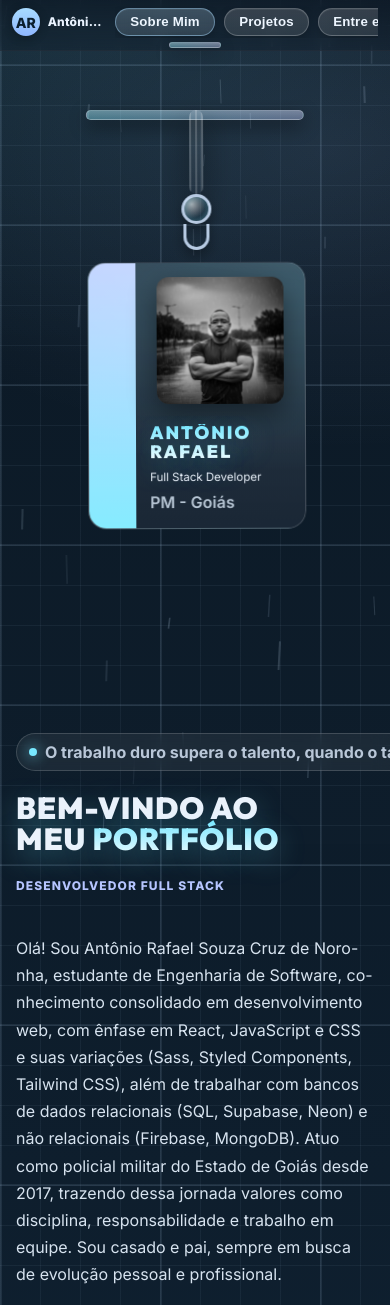
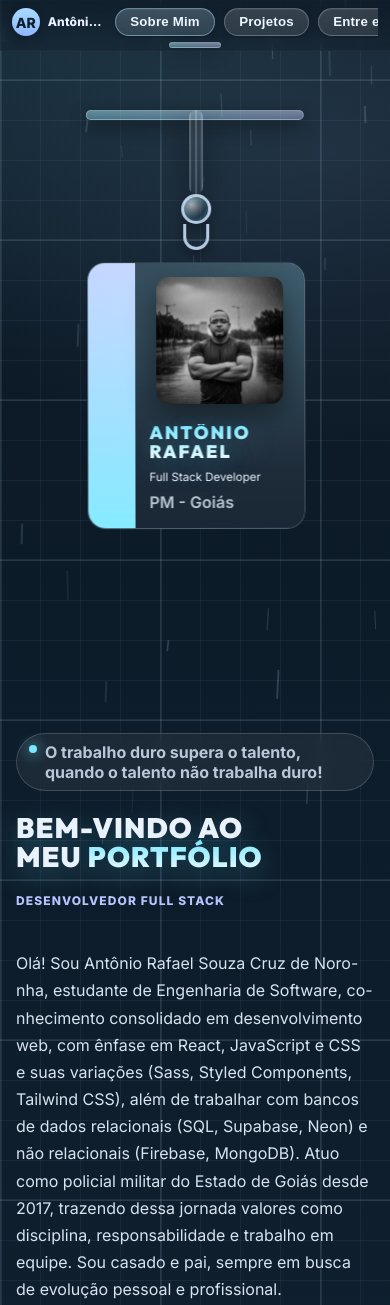
Before and after one commit to Ald3b4r4n/AntonioRafael, a React (Vite) app: page / in a window 390 px wide. Shown: the top 1305 px of the page. Built offline with nearby package versions, Linux system fonts and the light colour scheme.

Commit message:
responsividade novamente

```diff
--- a/src/pages/About.jsx
+++ b/src/pages/About.jsx
@@ -26,13 +26,18 @@ export default function About() {
         <div className={styles.hero}>
           <div className={styles.left}>
             <div className={styles.pill}>
-              <span className={styles.dot} /> O trabalho duro supera o talento,
-              quando o talento não trabalha duro!
+              <span className={styles.dot} aria-hidden="true" />
+              <span className={styles.pillText}>
+                O trabalho duro supera o talento, quando o talento não trabalha
+                duro!
+              </span>
             </div>
+
             <h1 className={styles.title}>
               BEM-VINDO AO MEU <span>PORTFÓLIO</span>
             </h1>
             <h2 className={styles.subtitle}>Desenvolvedor Full Stack</h2>
+
             <p className={styles.lead}>
               Olá! Sou Antônio Rafael Souza Cruz de Noronha, estudante de
               Engenharia de Software, conhecimento consolidado em
@@ -44,6 +49,7 @@ export default function About() {
               disciplina, responsabilidade e trabalho em equipe. Sou casado e
               pai, sempre em busca de evolução pessoal e profissional.
             </p>
+
             <div className={styles.chips}>
               <span>React</span>
               <span>JavaScript</span>
@@ -52,6 +58,7 @@ export default function About() {
               <span>MongoDB</span>
               <span>Supabase</span>
             </div>
+
             <div className={styles.social}>
               <a
                 href="https://github.com/Ald3b4r4n"
@@ -76,6 +83,7 @@ export default function About() {
               </a>
             </div>
           </div>
+
           <div className={styles.right}>
             <LanyardBadge />
           </div>
--- a/src/pages/About.module.css
+++ b/src/pages/About.module.css
@@ -3,23 +3,24 @@
   grid-template-columns: 1.1fr 0.9fr;
   gap: clamp(18px, 4vw, 48px);
   align-items: center;
-  /* permite que os filhos encolham corretamente sem “empurrar” a largura */
-  min-width: 0;
+  min-width: 0; /* evita “explodir” largura no grid */
 }
 
 .left {
   display: flex;
   flex-direction: column;
   gap: 16px;
-  /* importantíssimo em grid: deixa o conteúdo quebrar em vez de estourar */
-  min-width: 0;
+  min-width: 0; /* permite quebra correta do conteúdo */
 }
 
+/* PILL (frase) */
 .pill {
+  /* Antes era inline-flex + width:max-content — podia causar overflow
+     Mantemos flex mas liberamos quebra e limitamos largura */
   display: inline-flex;
-  align-items: center;
+  align-items: flex-start; /* alinha o ponto ao topo do texto */
   gap: 8px;
-  width: max-content;
+  max-width: min(62ch, 100%); /* largura confortável e responsiva */
   padding: 8px 12px;
   border-radius: 999px;
   background: rgba(255, 255, 255, 0.06);
@@ -28,26 +29,42 @@
   color: var(--muted);
   backdrop-filter: blur(8px);
 }
+
 .dot {
   width: 8px;
   height: 8px;
+  margin-top: 3px; /* leve ajuste vertical ao topo do texto */
   border-radius: 50%;
   background: var(--neon);
   box-shadow: 0 0 14px var(--neon);
+  flex: 0 0 8px;
+}
+
+/* Texto do pill com justificativa fluida (evita “buracos” no mobile muito estreito) */
+.pillText {
+  flex: 1 1 auto;
+  min-width: 0;
+  overflow-wrap: anywhere;
+  hyphens: auto;
+  text-wrap: pretty;
+  text-align: left; /* mobile muito estreito */
+}
+@media (min-width: 420px) {
+  .pillText {
+    text-align: justify; /* justificar onde há espaço suficiente */
+    text-justify: inter-word;
+  }
 }
 
 .title {
   margin: 6px 0 0 0;
   font-family: "Outfit", sans-serif;
-  /* reduz o mínimo no mobile e deixa mais fluido */
-  font-size: clamp(24px, 7.2vw, 64px);
+  font-size: clamp(24px, 7.2vw, 64px); /* um pouco mais fluido no mobile */
   font-weight: 900;
-  letter-spacing: 0.8px;
+  letter-spacing: 1px;
   line-height: 1.04;
   text-shadow: 0 8px 28px rgba(120, 232, 255, 0.35);
-  /* ajuda a equilibrar quebras em títulos longos */
   text-wrap: balance;
-  overflow-wrap: anywhere;
 }
 .title span {
   color: #0b1f2f;
@@ -62,16 +79,21 @@
   letter-spacing: 1.1px;
   color: var(--neon-2);
   text-transform: uppercase;
-  /* evita “explodir” em telas muito estreitas */
   font-size: clamp(12px, 2.8vw, 14px);
 }
 
 .lead {
   color: #d7e3ef;
   line-height: 1.7;
-  /* 60ch + limite de largura da viewport para nunca passar */
   max-width: min(60ch, 100%);
   overflow-wrap: anywhere;
+}
+/* Parágrafo justificado em telas a partir de 480px */
+@media (min-width: 480px) {
+  .lead {
+    text-align: justify;
+    text-justify: inter-word;
+  }
 }
 
 .chips {
@@ -79,7 +101,6 @@
   flex-wrap: wrap;
   gap: 10px;
   margin-top: 8px;
-  /* impede overflow horizontal quando muitas tags */
   min-width: 0;
 }
 .chips span {
@@ -90,6 +111,27 @@
   border: 1px solid var(--stroke);
   background: var(--glass);
   color: #e6f2ff;
+  transition: transform 0.15s ease, box-shadow 0.15s ease,
+    border-color 0.15s ease, background 0.15s ease;
+  cursor: default;
+}
+/* Hover/focus para desktop e acessibilidade */
+.chips span:hover {
+  transform: translateY(-2px);
+  box-shadow: 0 6px 14px rgba(0, 0, 0, 0.28);
+  border-color: rgba(168, 219, 255, 0.45);
+  background: linear-gradient(
+    180deg,
+    rgba(168, 219, 255, 0.14),
+    rgba(255, 255, 255, 0.06)
+  );
+}
+.chips span:active {
+  transform: translateY(-1px);
+}
+.chips span:focus-visible {
+  outline: 2px solid var(--neon);
+  outline-offset: 2px;
 }
 
 .social {
@@ -112,7 +154,6 @@
   display: flex;
   align-items: flex-start;
   justify-content: center;
-  /* crucial para o grid não “estourar” com o crachá */
   min-width: 0;
 }
 
@@ -123,8 +164,4 @@
   .right {
     order: -1;
   }
-  /* título um pouco menor em telas intermediárias */
-  .title {
-    font-size: clamp(22px, 7.8vw, 48px);
-  }
 }
```
